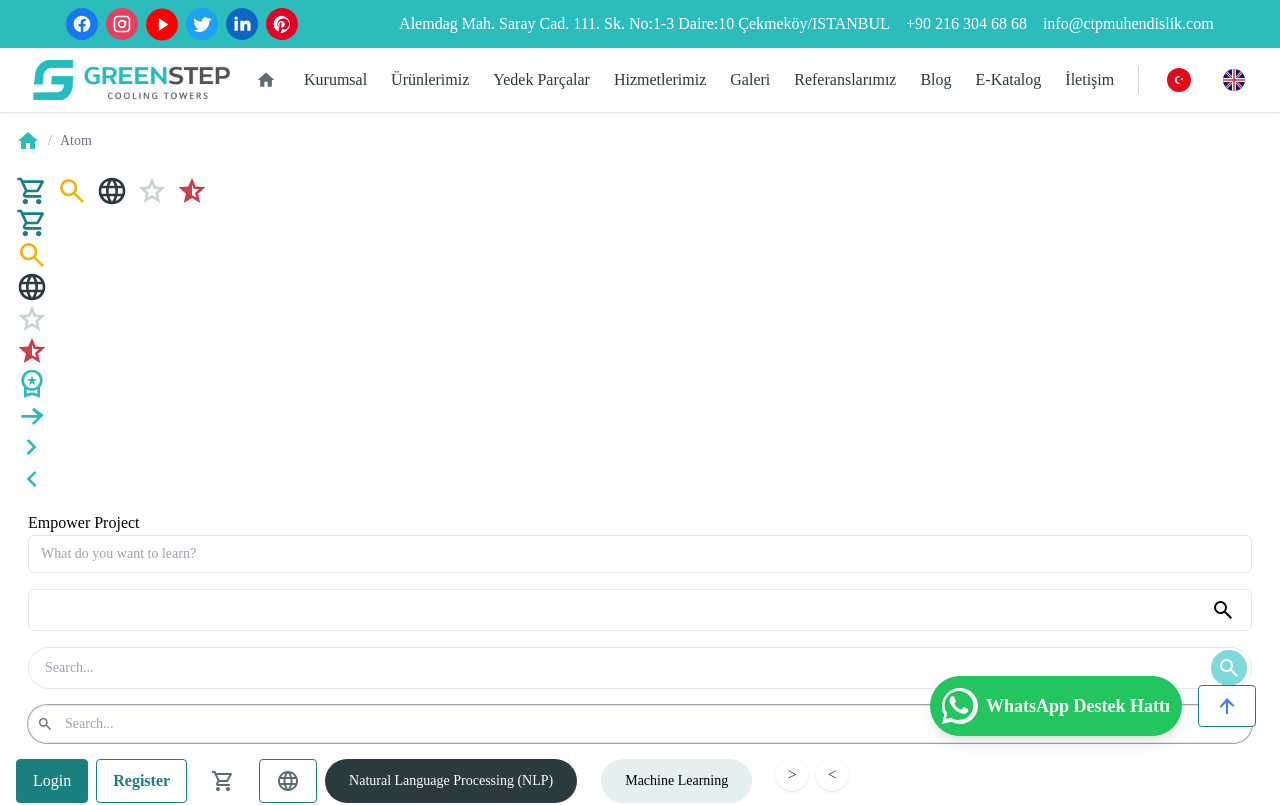
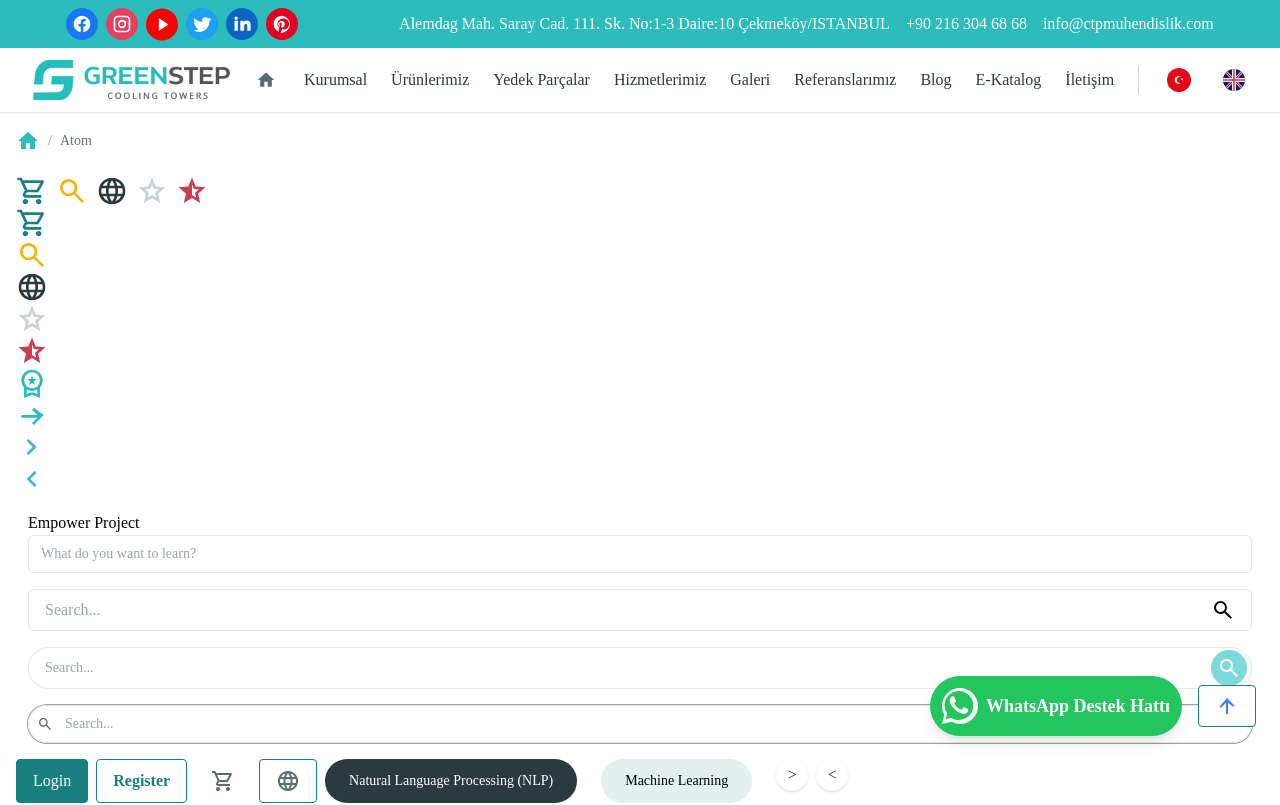
Before and after one commit to sambasoftwareuk/greenstepBackend, a Next.js app: page /atom in a window 1280 px wide. Shown: the top 805 px of the page. Built offline with nearby package versions, Linux system fonts and the light colour scheme.

Commit message:
fix: propagate props in InputBasicWithIcon

```diff
--- a/app/_atoms/inputs.jsx
+++ b/app/_atoms/inputs.jsx
@@ -14,7 +14,10 @@ export const InputBasicWithIcon = ({
   <div
     className={`flex items-center w-full border rounded-md px-4 py-2 text-base focus-within:ring-2 focus-within:ring-purple-400 ${className}`}
   >
-    <input className="flex-1 border-none bg-transparent focus:outline-none text-base placeholder:text-secondary40" />
+    <input
+      className="flex-1 border-none bg-transparent focus:outline-none text-base placeholder:text-secondary40"
+      {...props}
+    />
     {Icon && <Icon size={20} />}
   </div>
 );
```
